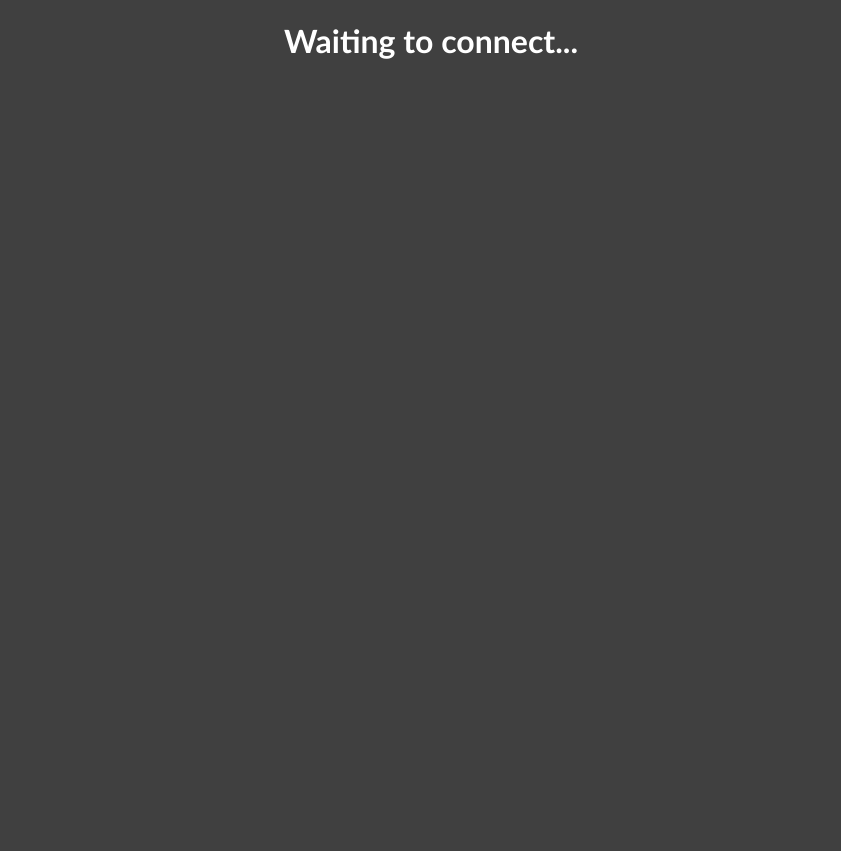
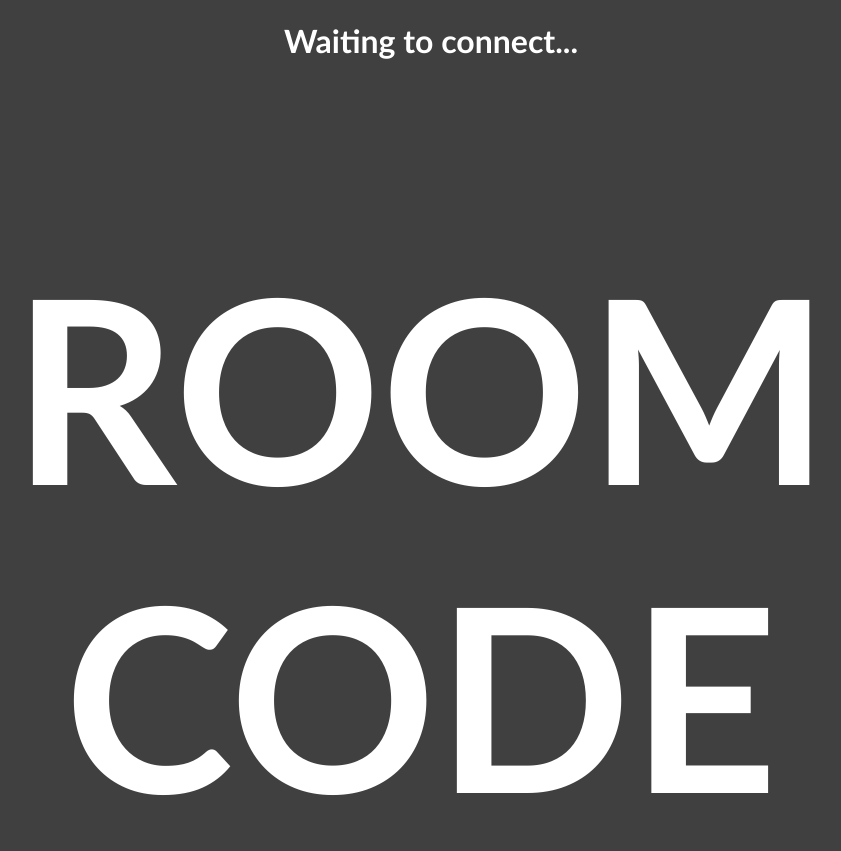
Before and after one commit to RyanHan0127/Hackathon2020, a website: page public/wait.html in a window 1280 px wide. Shown: the whole page, without its empty margins (219-1060 px from the left). Before the commit the page ends 800 px from the top, so only its background shows below. Drawn offline with Linux system fonts and the light colour scheme.

Commit message:
added room code to wait

```diff
--- a/public/main.css
+++ b/public/main.css
@@ -3,6 +3,14 @@ body{
   font-family: "Trebuchet MS";
     background-color:  #404040;
   color: white;
+}
+
+.room_code{
+  font-family: "Trebuchet MS";
+  font-size: 800%;
+  text-align:center;
+  margin:auto;
+  align-items:center;
 }
 
 .title{
--- a/public/wait.html
+++ b/public/wait.html
@@ -11,5 +11,9 @@
         <h1 id="text_title">Waiting to connect...</h1>
     </div>
 
+	<div class = "room_code">
+	  <h1 id="room_code"> ROOM CODE </h1>
+	</div>
+
 </body>
 </html>
```
